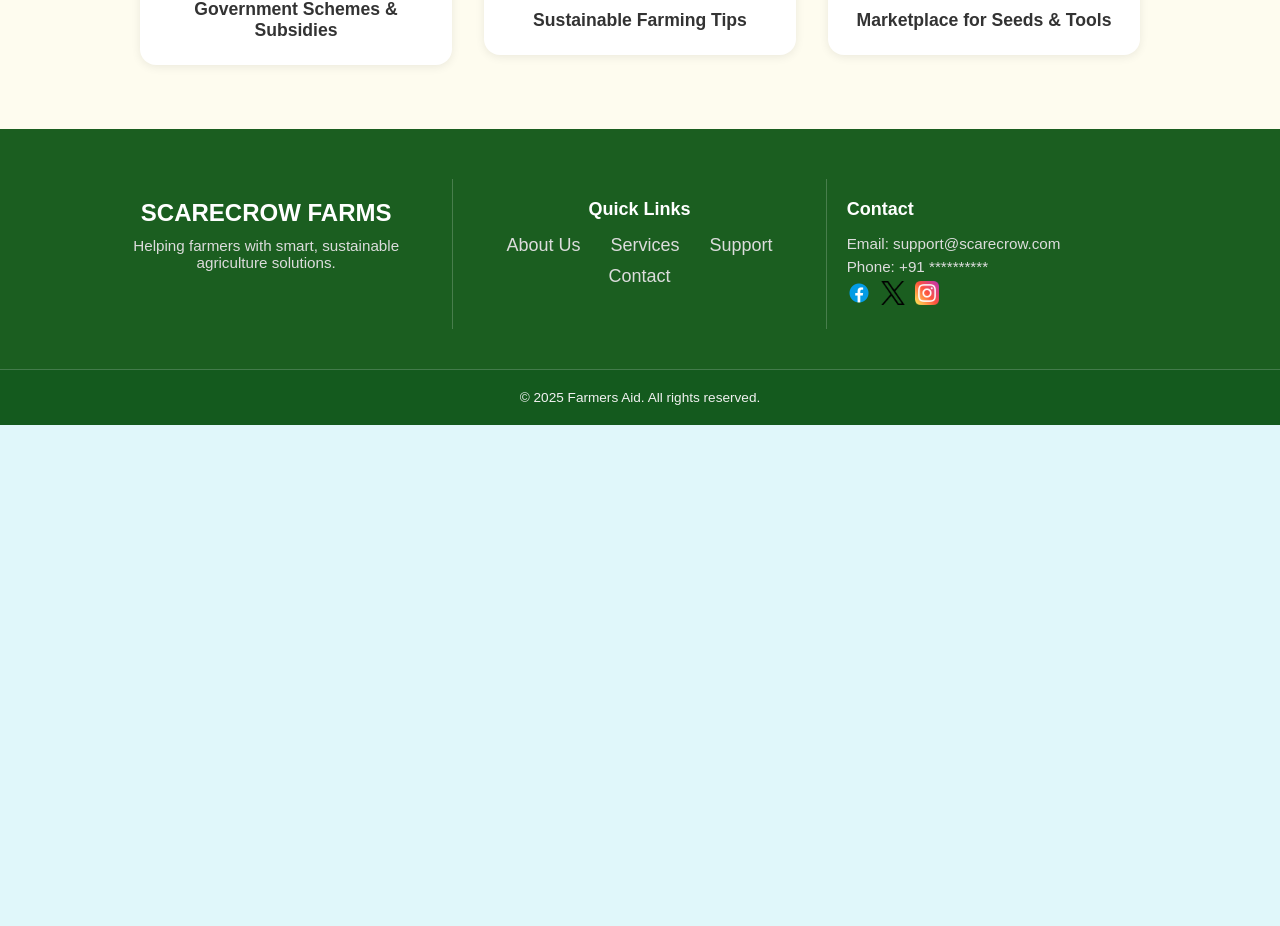
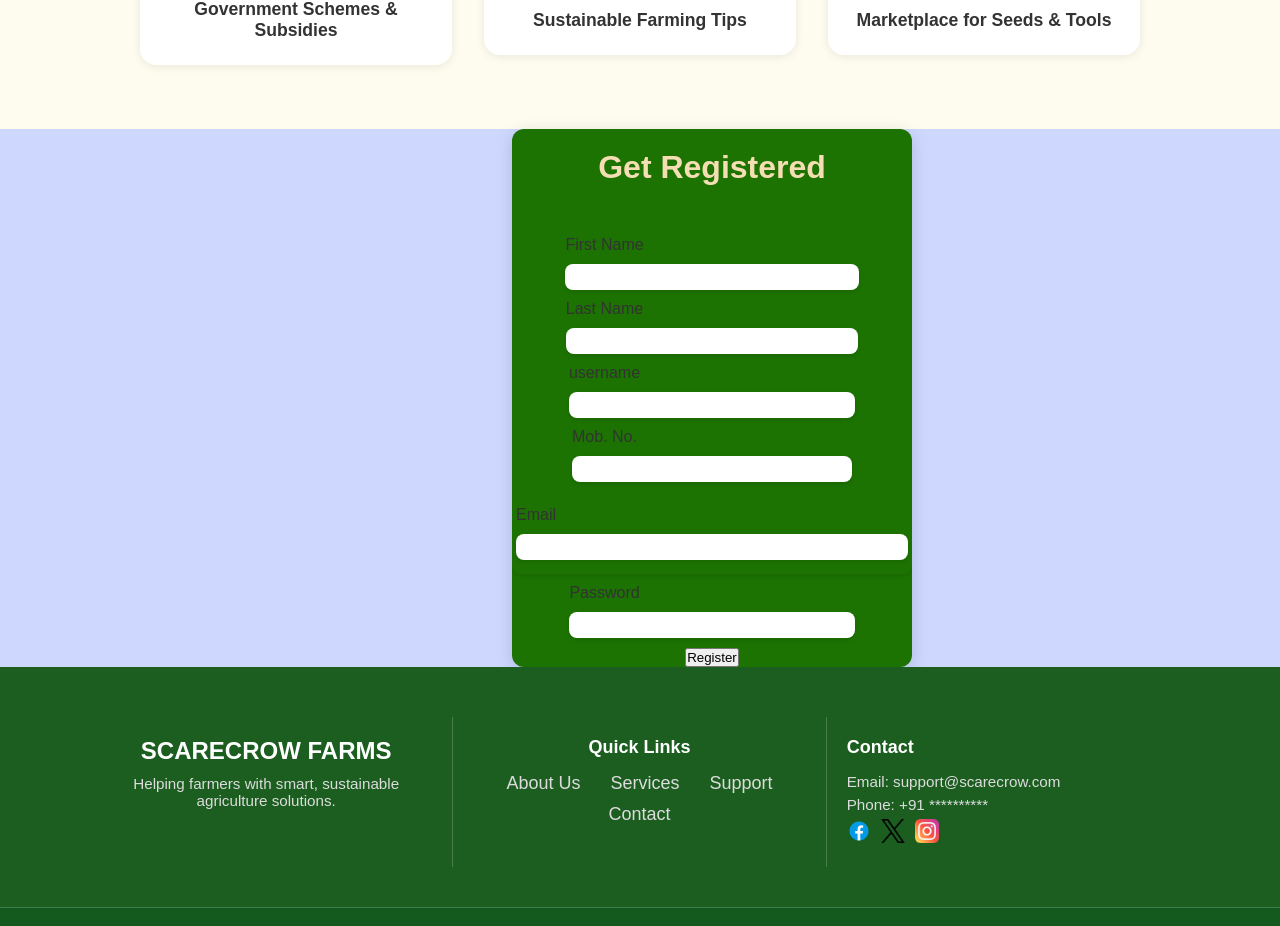
Before and after one commit to AkshatSharma2112/FarmingAidd-Web, a React (Vite) app: page / in a window 1280 px wide. Shown: the part 1158-2084 px from the top of the page. Before the commit the page ends 1583 px from the top, so only its background shows below. Built offline with nearby package versions, Linux system fonts and the light colour scheme.

Commit message:
Third Commit

```diff
--- /dev/null
+++ b/src/component/SignUp.css
@@ -0,0 +1,48 @@
+.sign-up-section{
+    width: 400px;
+    margin-left: 40vw;
+  border-radius: 12px;
+  overflow: hidden;
+  box-shadow: 0 4px 16px rgba(0, 0, 0, 0.15);
+  background-color: #1c7302;
+  font-family: Arial, sans-serif;
+  transition: transform 0.3s ease;
+  align-items: center;
+  text-align: center;
+  justify-content: center;
+}
+.sign-up-section h1{
+    font-size: 2rem;
+    color: wheat;
+    align-items: center;
+    text-align: center;
+    margin-top: 20px;
+}
+
+.sign-up-section form{
+    display: flex;
+    flex-direction: column;
+    align-items: center;
+    text-align: left;
+    margin-top: 20px;
+}
+.sign-up-section input{
+    width: 100%;
+    padding:4px;
+    margin: 10px 0;
+    border-radius: 8px;
+    border: none;
+    box-shadow: 0 2px 4px rgba(0, 0, 0, 0.1);
+    font-size: 1rem;
+    color: #333;
+}
+.email{
+    width: 100%;
+    padding:4px;
+    margin: 10px 0;
+    border-radius: 8px;
+    border: none;
+    box-shadow: 0 2px 4px rgba(0, 0, 0, 0.1);
+    font-size: 1rem;
+    color: #333;
+}
--- a/src/component/SignUp.jsx
+++ b/src/component/SignUp.jsx
@@ -1,9 +1,35 @@
 import React from 'react'
+import './SignUp.css';
 
 const SignUp = () => {
   return (
-    <div>
-
+    <div className="sign-up-section">
+      <h1>Get Registered</h1>
+      <form>
+        <label>
+            First Name
+            <input type="text" name="firstName" required/>
+        </label>
+        <label>
+            Last Name
+            <input type="text" name="lastName" required/>
+        </label>
+        <label>
+            username
+            <input type="text" />
+        </label>
+        <label>
+            Mob. No.
+            <input type="tel" name="mobile" required/>
+        </label>
+        <lable className ='email'>Email
+            <input type="email" name="email" required/>
+        </lable>
+        <lable>Password
+            <input type="password" name="password" required/>
+            </lable>
+            <button>Register</button>
+      </form>
     </div>
   )
 }
--- a/src/pages/Home.jsx
+++ b/src/pages/Home.jsx
@@ -1,13 +1,15 @@
 import React from 'react'
-import Hero from '../component/hero';
+import Hero from '../component/Hero';
 import Solution from '../component/Solution';
 import Footer from '../component/Footer';
+import SignUP from '../component/SignUp';
 
 const Home = () => {
   return (
     <div>
       <Hero/>
       <Solution/>
+      <SignUP/>
       <Footer/>
     </div>
   )
```
